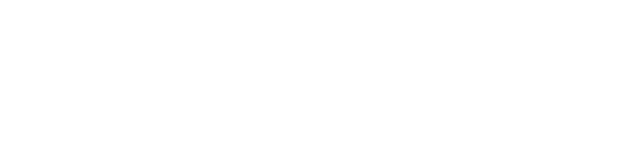
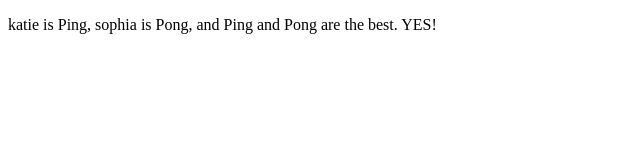
Before and after one commit to kkunesh2020/Test, a plain HTML site: page index.html in a window 1280 px wide. Shown: the whole page, without its empty margins (0-640 px from the left). Drawn offline with Linux system fonts and the light colour scheme.

Commit message:
Add pong is awesome

```diff
--- a/index.html
+++ b/index.html
@@ -5,6 +5,6 @@
     <title></title>
   </head>
   <body>
-
+    <p> katie is Ping, sophia is Pong, and Ping and Pong are the best. YES!
   </body>
 </html>
```
